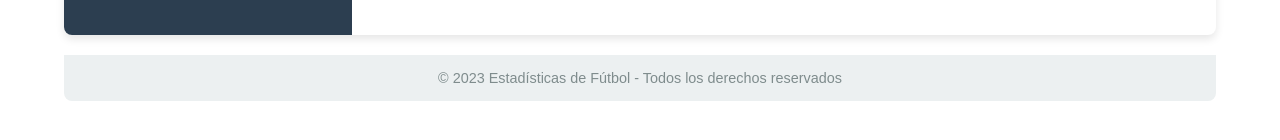
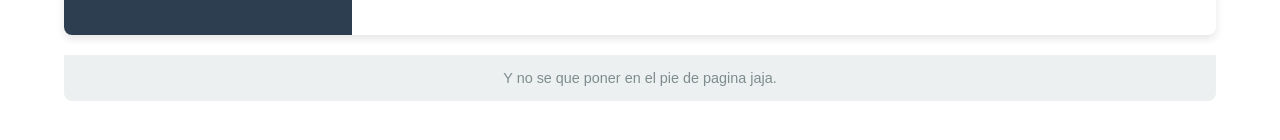
Before and after one commit to AdrianTellezNavarro/Ejemplo, a plain HTML site: page index.html in a window 1280 px wide. Shown: the part 550-690 px from the top of the page. Drawn offline with Linux system fonts and the light colour scheme.

Commit message:
ahora si ya

```diff
--- a/index.html
+++ b/index.html
@@ -69,7 +69,7 @@
         </div>
 
         <footer class="pie-pagina">
-            <p>© 2023 Estadísticas de Fútbol - Todos los derechos reservados</p>
+            <p> Y no se que poner en el pie de pagina jaja.</p>
         </footer>
     </div>
 </body>
```
